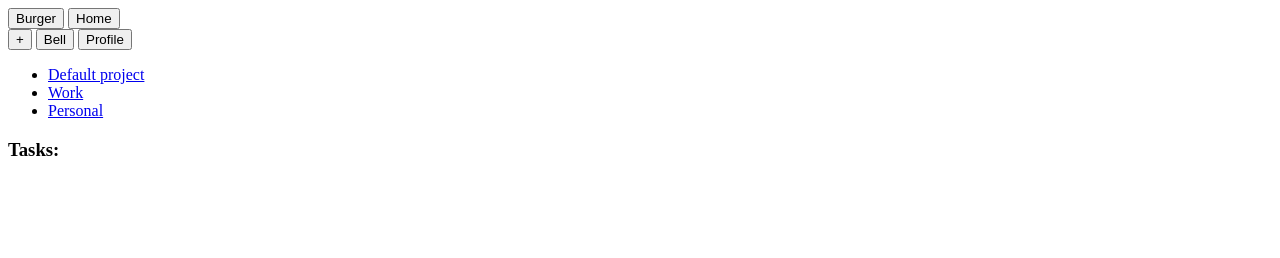
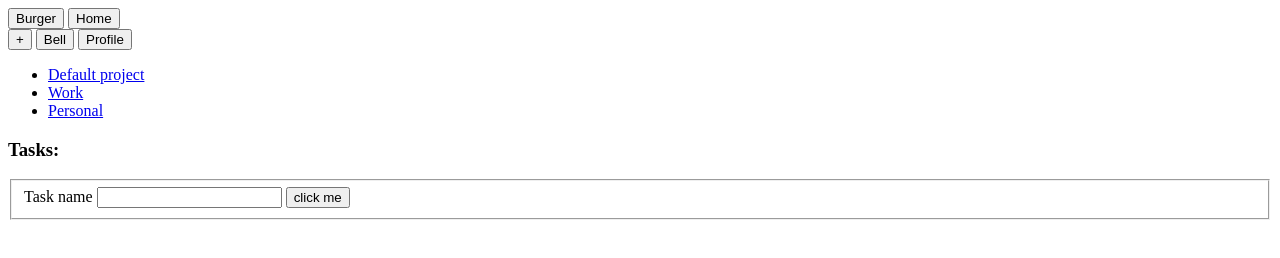
Before and after one commit to konstantinos-zavos/to-do-list, a plain HTML site: page src/index.html in a window 1280 px wide. Drawn offline with Linux system fonts and the light colour scheme.

Commit message:
Add a form with a button on the html template file to test dom manipulation later

```diff
--- a/src/index.html
+++ b/src/index.html
@@ -26,7 +26,16 @@
           <li><a href="#">Personal</a></li>
         </ul>
       </div>
-      <div class="test"><h3>Tasks:</h3></div>
+      <div class="tasks">
+        <div class="tasks-title"><h3>Tasks:</h3></div>
+        <div class="form">
+          <fieldset>
+            <label for="task_name">Task name</label>
+            <input type="text" id="task_name" name="task_name" />
+            <button id="test">click me</button>
+          </fieldset>
+        </div>
+      </div>
     </div>
   </body>
 </html>
--- a/src/modules/DOM.js
+++ b/src/modules/DOM.js
@@ -8,4 +8,10 @@ function sidebarEnabler() {
   });
 }
 
+function createNewTask() {
+  const title = prompt("Enter the name of the task:");
+  const task = createTask(title);
+  return task;
+}
+
 export { sidebarEnabler };
--- a/src/style.css
+++ b/src/style.css
@@ -104,3 +104,8 @@ li {
   padding: 10px 35px;
   width: 100%
 }
+
+.tasks {
+  display: flex;
+  flex-direction: column;
+}
```
